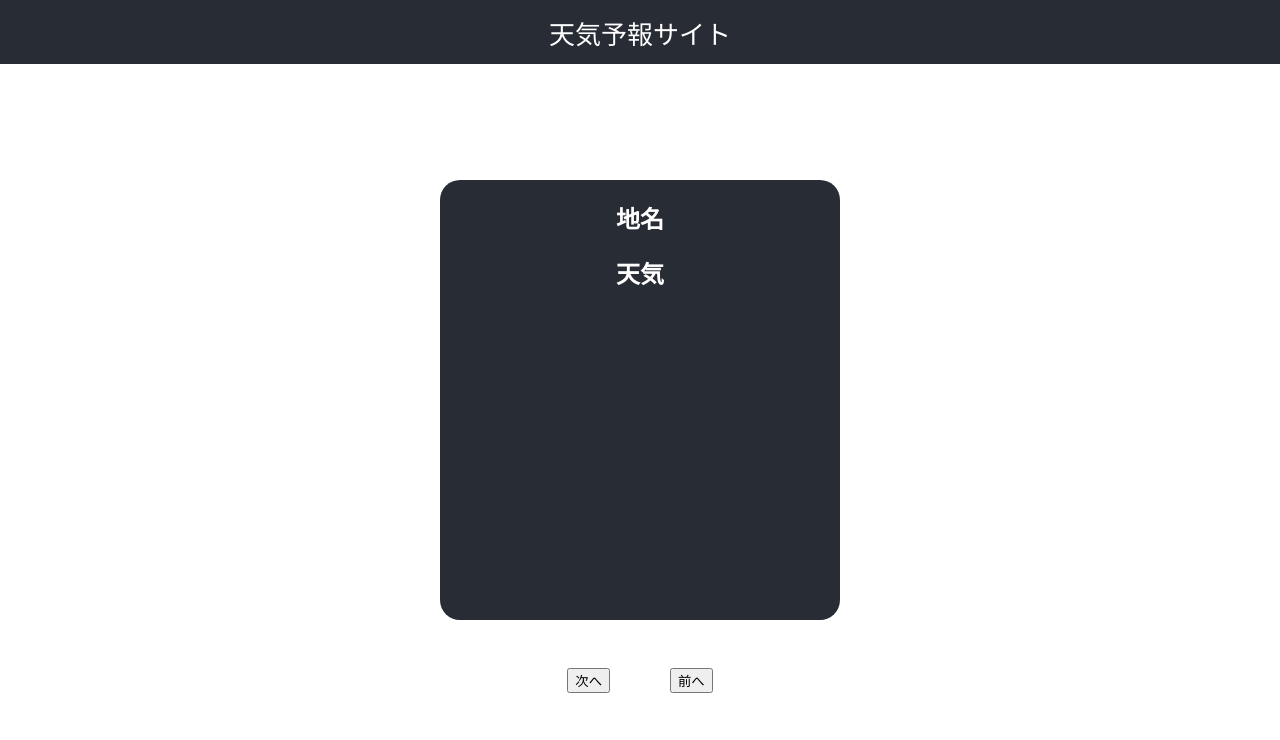
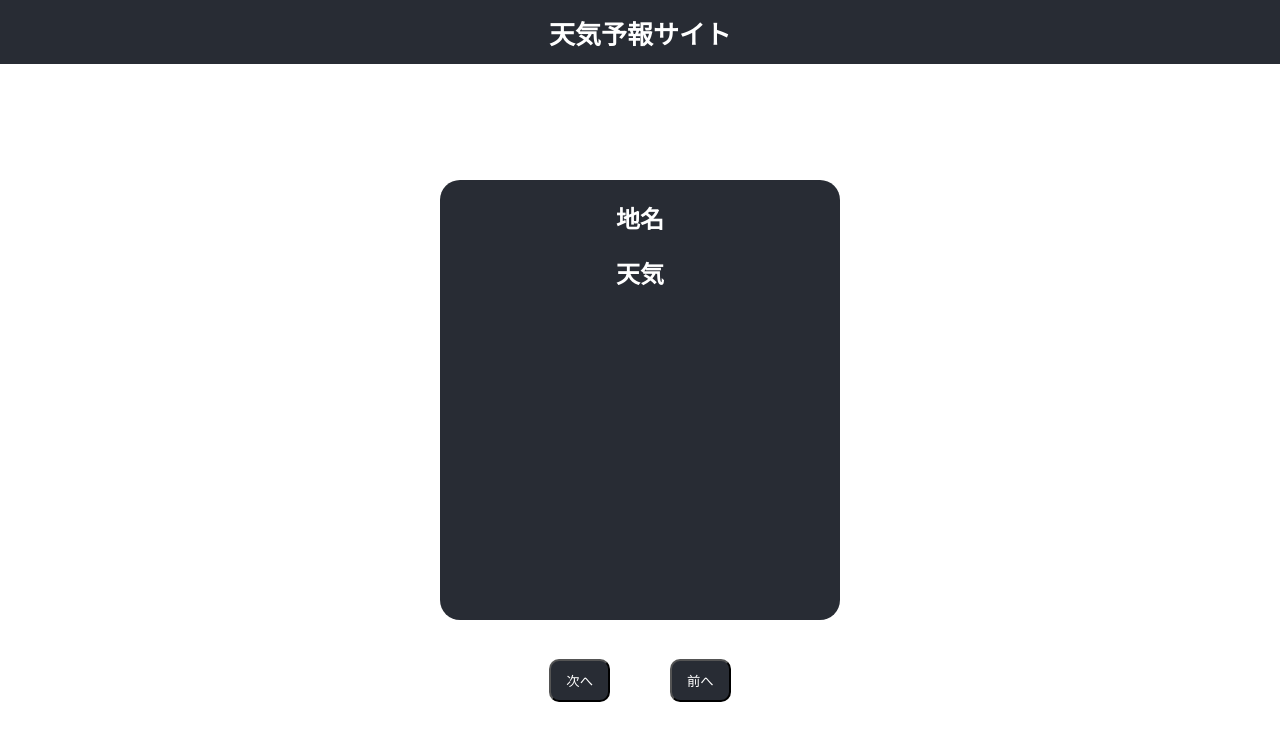
Before and after one commit to yoshiboo14/railway-react-ssr-app, a React (Create React App) app: page / in a window 1280 px wide. Shown: the top 740 px of the page. Built offline with nearby package versions, Linux system fonts and the light colour scheme.

Commit message:
ボタンのデザインの変更

```diff
--- a/src/App.css
+++ b/src/App.css
@@ -12,6 +12,7 @@
   justify-content: center;
   font-size: calc(10px + 2vmin);
   color: white;
+  font-weight: 800;
 }
 
 .weather-card {
@@ -46,4 +47,8 @@
 
 .buttons > .button {
   margin: 0 30px;
+  padding: 10px 15px;
+  border-radius: 10px;
+  color: white;
+  background-color: #282c34;
 }
```
